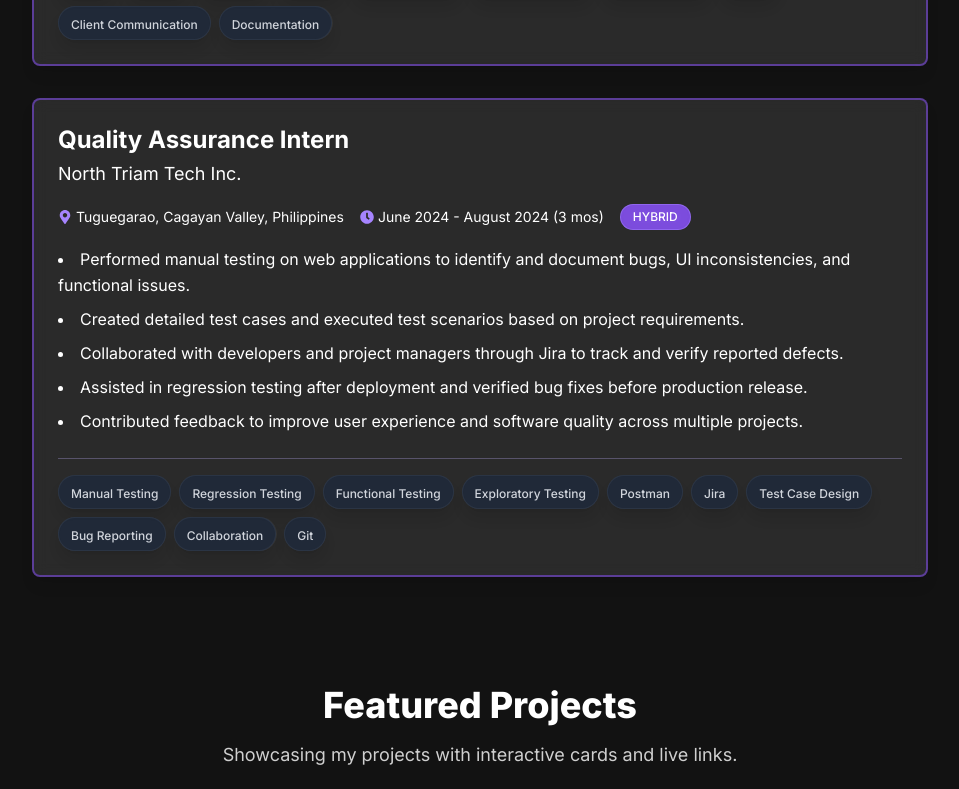
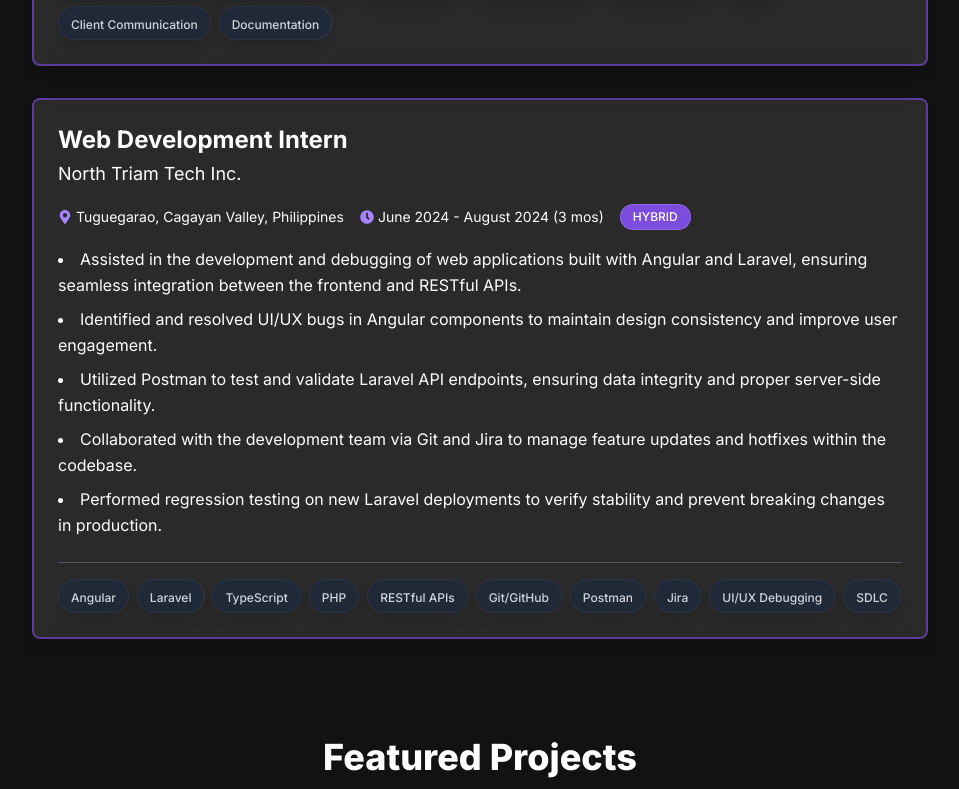
Before and after one commit to gumuss1ndy/Cindy-Portfolio, a Next.js app: page / in a window 1280 px wide. Shown: the part 2391-3180 px from the top of the page, without its empty margins (160-1119 px from the left). Built offline with nearby package versions, Linux system fonts and the light colour scheme.

Commit message:
fixed exp and projects section

```diff
--- a/src/components/sections/Experience.tsx
+++ b/src/components/sections/Experience.tsx
@@ -32,30 +32,30 @@ const experienceData = [
       { name: 'Documentation' },
     ]
   },
-  {
-    title: 'Quality Assurance Intern',
+{
+    title: 'Web Development Intern',
     company: 'North Triam Tech Inc.',
     location: 'Tuguegarao, Cagayan Valley, Philippines',
     workType: 'Hybrid',
     duration: 'June 2024 - August 2024 (3 mos)',
     responsibilities: [
-      'Performed manual testing on web applications to identify and document bugs, UI inconsistencies, and functional issues.',
-      'Created detailed test cases and executed test scenarios based on project requirements.',
-      'Collaborated with developers and project managers through Jira to track and verify reported defects.',
-      'Assisted in regression testing after deployment and verified bug fixes before production release.',
-      'Contributed feedback to improve user experience and software quality across multiple projects.',
+      'Assisted in the development and debugging of web applications built with Angular and Laravel, ensuring seamless integration between the frontend and RESTful APIs.',
+      'Identified and resolved UI/UX bugs in Angular components to maintain design consistency and improve user engagement.',
+      'Utilized Postman to test and validate Laravel API endpoints, ensuring data integrity and proper server-side functionality.',
+      'Collaborated with the development team via Git and Jira to manage feature updates and hotfixes within the codebase.',
+      'Performed regression testing on new Laravel deployments to verify stability and prevent breaking changes in production.',
     ],
     skills: [
-      { name: 'Manual Testing' },
-      { name: 'Regression Testing' },
-      { name: 'Functional Testing' },
-      { name: 'Exploratory Testing' },
+      { name: 'Angular' },
+      { name: 'Laravel' },
+      { name: 'TypeScript' },
+      { name: 'PHP' },
+      { name: 'RESTful APIs' },
+      { name: 'Git/GitHub' },
       { name: 'Postman' },
       { name: 'Jira' },
-      { name: 'Test Case Design' },
-      { name: 'Bug Reporting' },
-      { name: 'Collaboration' },
-      { name: 'Git' },
+      { name: 'UI/UX Debugging' },
+      { name: 'SDLC' },
     ]
   },
 ];
--- a/src/components/sections/Projects.tsx
+++ b/src/components/sections/Projects.tsx
@@ -40,10 +40,10 @@ const projectsData = [
     title: 'ROVOCS',
     description: 'A real-time respiratory health monitoring system that collects exhaled-breath data through ESP32 sensors and visualizes results on a responsive web dashboard.',
     image: '/rovocs.png',
-    githubLink: '#',
+    demoLink: 'https://rovocs-web.vercel.app',
     skills: ['Next.js', 'ESP32', 'IoT', 'Node.js'],
     hasGithub: false,
-    hasDemo: false,
+    hasDemo: true,
   },
 ];
 
```
